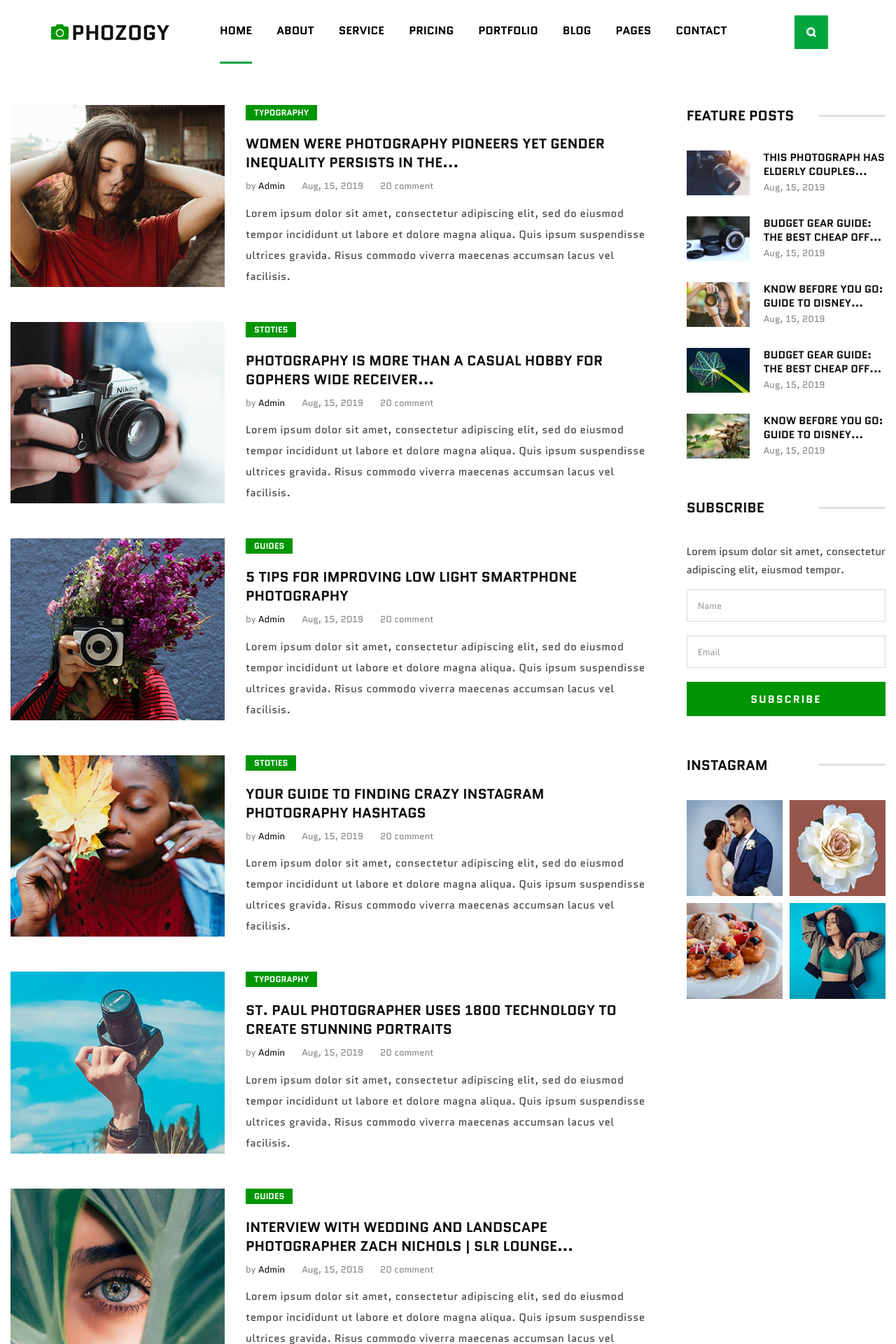
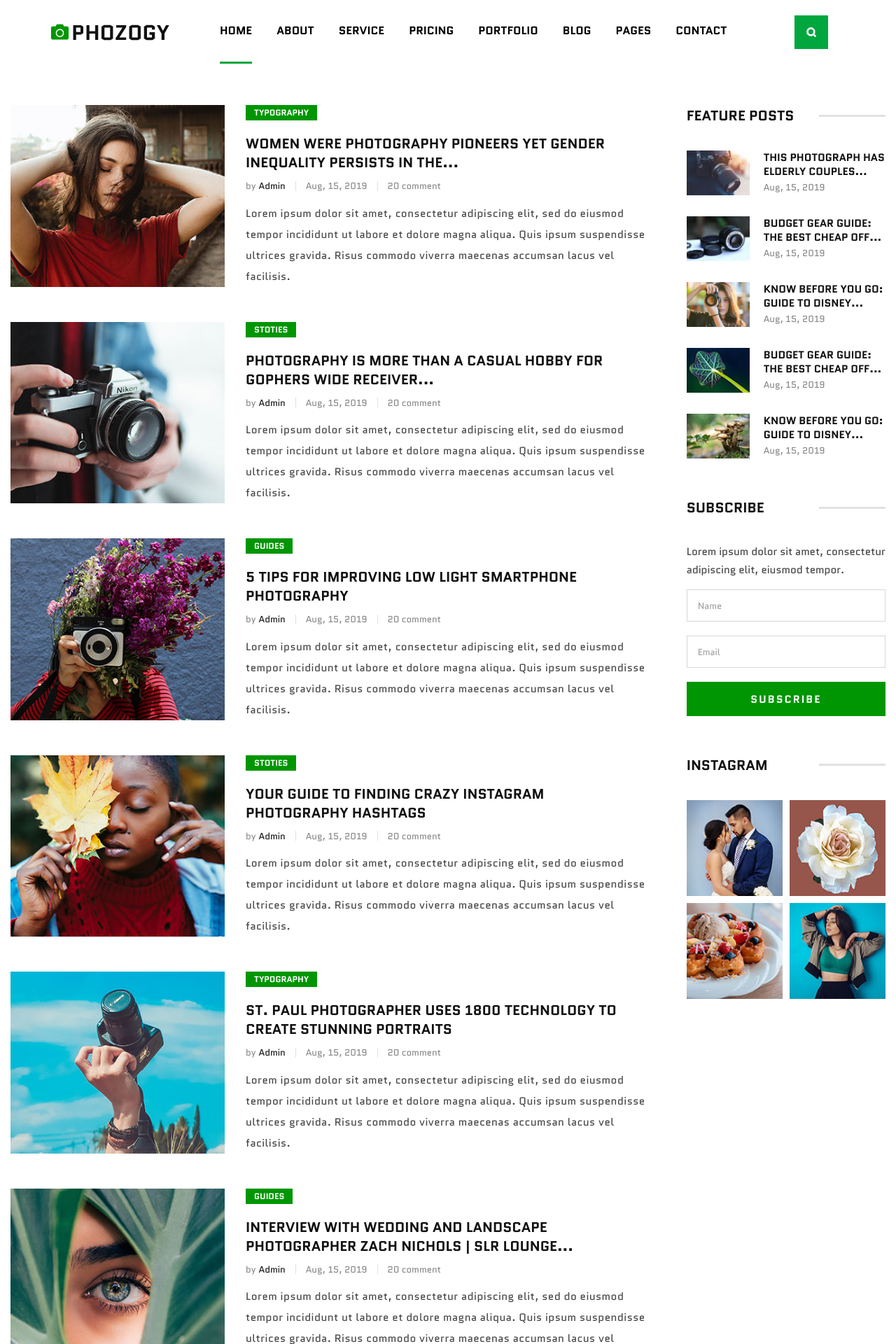
Before and after one commit to VISHNU-M123/PHOZOGY, a React (Vite) app in the folder frontend/: page /blog in a window 1280 px wide. Shown: the top 1920 px of the page at 70% size. Built offline with nearby package versions, Linux system fonts and the light colour scheme; no server answers.

Commit message:
blog completed

```diff
--- a/frontend/src/pages/Blog.jsx
+++ b/frontend/src/pages/Blog.jsx
@@ -35,11 +35,13 @@ const Blog = () => {
                         </div>
                         <div className='pt-[30px] md:pt-0'>
                             <div className='text-white text-[12px] font-[600] bg-[#009603] py-[2px] px-[12px] w-fit'>TYPOGRAPHY</div>
-                            <h1 className='mt-[20px] mb-[10px] text-[#111111] font-[700] text-[20px] leading-[27px]'>WOMEN WERE PHOTOGRAPHY PIONEERS YET GENDER INEQUALITY PERSISTS IN THE...</h1>
-                            <ul className='mb-[14px] flex'>
-                                <li className='text-[#888888] text-[13px] mr-[24px]'>by <span className='text-[#111111]'>Admin</span></li>
-                                <li className='text-[#888888] text-[13px] mr-[24px]'>Aug, 15, 2019</li>
-                                <li className='text-[#888888] text-[13px] mr-0'>20 comment</li>
+                            <h1 className='mt-[20px] mb-[10px] text-[#111111] font-[700] text-[20px] leading-[27px] cursor-pointer'>WOMEN WERE PHOTOGRAPHY PIONEERS YET GENDER INEQUALITY PERSISTS IN THE...</h1>
+                            <ul className='mb-[14px] flex items-center text-[13px] text-[#888888]'>
+                                <li className="flex items-center mr-[14px]">by <span className='text-[#111111] ml-1'>Admin</span></li>
+                                <li className="w-[1px] h-[14px] bg-[#e1e1e1] mr-[14px]"></li>
+                                <li className="mr-[14px]">Aug, 15, 2019</li>
+                                <li className="w-[1px] h-[14px] bg-[#e1e1e1] mr-[14px]"></li>
+                                <li className="mr-0">20 comment</li>
                             </ul>
                             <p className='text-[#444444] leading-[30px] text-[15px] font-[400] tracking-[0.5px]'>Lorem ipsum dolor sit amet, consectetur adipiscing elit, sed do eiusmod tempor incididunt ut labore et dolore magna aliqua. Quis ipsum suspendisse ultrices gravida. Risus commodo viverra maecenas accumsan lacus vel facilisis.</p>
                         </div>
@@ -52,11 +54,13 @@ const Blog = () => {
                         </div>
                         <div className='pt-[30px] md:pt-0'>
                             <div className='text-white text-[12px] font-[600] bg-[#009603] py-[2px] px-[12px] w-fit'>STOTIES</div>
-                            <h1 className='mt-[20px] mb-[10px] text-[#111111] font-[700] text-[20px] leading-[27px]'>PHOTOGRAPHY IS MORE THAN A CASUAL HOBBY FOR GOPHERS WIDE RECEIVER...</h1>
-                            <ul className='mb-[14px] flex'>
-                                <li className='text-[#888888] text-[13px] mr-[24px]'>by <span className='text-[#111111]'>Admin</span></li>
-                                <li className='text-[#888888] text-[13px] mr-[24px]'>Aug, 15, 2019</li>
-                                <li className='text-[#888888] text-[13px] mr-0'>20 comment</li>
+                            <h1 className='mt-[20px] mb-[10px] text-[#111111] font-[700] text-[20px] leading-[27px] cursor-pointer'>PHOTOGRAPHY IS MORE THAN A CASUAL HOBBY FOR GOPHERS WIDE RECEIVER...</h1>
+                            <ul className='mb-[14px] flex items-center text-[13px] text-[#888888]'>
+                                <li className="flex items-center mr-[14px]">by <span className='text-[#111111] ml-1'>Admin</span></li>
+                                <li className="w-[1px] h-[14px] bg-[#e1e1e1] mr-[14px]"></li>
+                                <li className="mr-[14px]">Aug, 15, 2019</li>
+                                <li className="w-[1px] h-[14px] bg-[#e1e1e1] mr-[14px]"></li>
+                                <li className="mr-0">20 comment</li>
                             </ul>
                             <p className='text-[#444444] leading-[30px] text-[15px] font-[400] tracking-[0.5px]'>Lorem ipsum dolor sit amet, consectetur adipiscing elit, sed do eiusmod tempor incididunt ut labore et dolore magna aliqua. Quis ipsum suspendisse ultrices gravida. Risus commodo viverra maecenas accumsan lacus vel facilisis.</p>
                         </div>
@@ -69,11 +73,13 @@ const Blog = () => {
                         </div>
                         <div className='pt-[30px] md:pt-0'>
                             <div className='text-white text-[12px] font-[600] bg-[#009603] py-[2px] px-[12px] w-fit'>GUIDES</div>
-                            <h1 className='mt-[20px] mb-[10px] text-[#111111] font-[700] text-[20px] leading-[27px]'>5 TIPS FOR IMPROVING LOW LIGHT SMARTPHONE PHOTOGRAPHY</h1>
-                            <ul className='mb-[14px] flex'>
-                                <li className='text-[#888888] text-[13px] mr-[24px]'>by <span className='text-[#111111]'>Admin</span></li>
-                                <li className='text-[#888888] text-[13px] mr-[24px]'>Aug, 15, 2019</li>
-                                <li className='text-[#888888] text-[13px] mr-0'>20 comment</li>
+                            <h1 className='mt-[20px] mb-[10px] text-[#111111] font-[700] text-[20px] leading-[27px] cursor-pointer'>5 TIPS FOR IMPROVING LOW LIGHT SMARTPHONE PHOTOGRAPHY</h1>
+                            <ul className='mb-[14px] flex items-center text-[13px] text-[#888888]'>
+                                <li className="flex items-center mr-[14px]">by <span className='text-[#111111] ml-1'>Admin</span></li>
+                                <li className="w-[1px] h-[14px] bg-[#e1e1e1] mr-[14px]"></li>
+                                <li className="mr-[14px]">Aug, 15, 2019</li>
+                                <li className="w-[1px] h-[14px] bg-[#e1e1e1] mr-[14px]"></li>
+                                <li className="mr-0">20 comment</li>
                             </ul>
                             <p className='text-[#444444] leading-[30px] text-[15px] font-[400] tracking-[0.5px]'>Lorem ipsum dolor sit amet, consectetur adipiscing elit, sed do eiusmod tempor incididunt ut labore et dolore magna aliqua. Quis ipsum suspendisse ultrices gravida. Risus commodo viverra maecenas accumsan lacus vel facilisis.</p>
                         </div>
@@ -86,11 +92,13 @@ const Blog = () => {
                         </div>
                         <div className='pt-[30px] md:pt-0'>
                             <div className='text-white text-[12px] font-[600] bg-[#009603] py-[2px] px-[12px] w-fit'>STOTIES</div>
-                            <h1 className='mt-[20px] mb-[10px] text-[#111111] font-[700] text-[20px] leading-[27px]'>YOUR GUIDE TO FINDING CRAZY INSTAGRAM PHOTOGRAPHY HASHTAGS</h1>
-                            <ul className='mb-[14px] flex'>
-                                <li className='text-[#888888] text-[13px] mr-[24px]'>by <span className='text-[#111111]'>Admin</span></li>
-                                <li className='text-[#888888] text-[13px] mr-[24px]'>Aug, 15, 2019</li>
-                                <li className='text-[#888888] text-[13px] mr-0'>20 comment</li>
+                            <h1 className='mt-[20px] mb-[10px] text-[#111111] font-[700] text-[20px] leading-[27px] cursor-pointer'>YOUR GUIDE TO FINDING CRAZY INSTAGRAM PHOTOGRAPHY HASHTAGS</h1>
+                            <ul className='mb-[14px] flex items-center text-[13px] text-[#888888]'>
+                                <li className="flex items-center mr-[14px]">by <span className='text-[#111111] ml-1'>Admin</span></li>
+                                <li className="w-[1px] h-[14px] bg-[#e1e1e1] mr-[14px]"></li>
+                                <li className="mr-[14px]">Aug, 15, 2019</li>
+                                <li className="w-[1px] h-[14px] bg-[#e1e1e1] mr-[14px]"></li>
+                                <li className="mr-0">20 comment</li>
                             </ul>
                             <p className='text-[#444444] leading-[30px] text-[15px] font-[400] tracking-[0.5px]'>Lorem ipsum dolor sit amet, consectetur adipiscing elit, sed do eiusmod tempor incididunt ut labore et dolore magna aliqua. Quis ipsum suspendisse ultrices gravida. Risus commodo viverra maecenas accumsan lacus vel facilisis.</p>
                         </div>
@@ -103,11 +111,13 @@ const Blog = () => {
                         </div>
                         <div className='pt-[30px] md:pt-0'>
                             <div className='text-white text-[12px] font-[600] bg-[#009603] py-[2px] px-[12px] w-fit'>TYPOGRAPHY</div>
-                            <h1 className='mt-[20px] mb-[10px] text-[#111111] font-[700] text-[20px] leading-[27px]'>ST. PAUL PHOTOGRAPHER USES 1800 TECHNOLOGY TO CREATE STUNNING PORTRAITS</h1>
-                            <ul className='mb-[14px] flex'>
-                                <li className='text-[#888888] text-[13px] mr-[24px]'>by <span className='text-[#111111]'>Admin</span></li>
-                                <li className='text-[#888888] text-[13px] mr-[24px]'>Aug, 15, 2019</li>
-                                <li className='text-[#888888] text-[13px] mr-0'>20 comment</li>
+                            <h1 className='mt-[20px] mb-[10px] text-[#111111] font-[700] text-[20px] leading-[27px] cursor-pointer'>ST. PAUL PHOTOGRAPHER USES 1800 TECHNOLOGY TO CREATE STUNNING PORTRAITS</h1>
+                            <ul className='mb-[14px] flex items-center text-[13px] text-[#888888]'>
+                                <li className="flex items-center mr-[14px]">by <span className='text-[#111111] ml-1'>Admin</span></li>
+                                <li className="w-[1px] h-[14px] bg-[#e1e1e1] mr-[14px]"></li>
+                                <li className="mr-[14px]">Aug, 15, 2019</li>
+                                <li className="w-[1px] h-[14px] bg-[#e1e1e1] mr-[14px]"></li>
+                                <li className="mr-0">20 comment</li>
                             </ul>
                             <p className='text-[#444444] leading-[30px] text-[15px] font-[400] tracking-[0.5px]'>Lorem ipsum dolor sit amet, consectetur adipiscing elit, sed do eiusmod tempor incididunt ut labore et dolore magna aliqua. Quis ipsum suspendisse ultrices gravida. Risus commodo viverra maecenas accumsan lacus vel facilisis.</p>
                         </div>
@@ -120,11 +130,13 @@ const Blog = () => {
                         </div>
                         <div className='pt-[30px] md:pt-0'>
                             <div className='text-white text-[12px] font-[600] bg-[#009603] py-[2px] px-[12px] w-fit'>GUIDES</div>
-                            <h1 className='mt-[20px] mb-[10px] text-[#111111] font-[700] text-[20px] leading-[27px]'>INTERVIEW WITH WEDDING AND LANDSCAPE PHOTOGRAPHER ZACH NICHOLS | SLR LOUNGE...</h1>
-                            <ul className='mb-[14px] flex'>
-                                <li className='text-[#888888] text-[13px] mr-[24px]'>by <span className='text-[#111111]'>Admin</span></li>
-                                <li className='text-[#888888] text-[13px] mr-[24px]'>Aug, 15, 2019</li>
-                                <li className='text-[#888888] text-[13px] mr-0'>20 comment</li>
+                            <h1 className='mt-[20px] mb-[10px] text-[#111111] font-[700] text-[20px] leading-[27px] cursor-pointer'>INTERVIEW WITH WEDDING AND LANDSCAPE PHOTOGRAPHER ZACH NICHOLS | SLR LOUNGE...</h1>
+                            <ul className='mb-[14px] flex items-center text-[13px] text-[#888888]'>
+                                <li className="flex items-center mr-[14px]">by <span className='text-[#111111] ml-1'>Admin</span></li>
+                                <li className="w-[1px] h-[14px] bg-[#e1e1e1] mr-[14px]"></li>
+                                <li className="mr-[14px]">Aug, 15, 2019</li>
+                                <li className="w-[1px] h-[14px] bg-[#e1e1e1] mr-[14px]"></li>
+                                <li className="mr-0">20 comment</li>
                             </ul>
                             <p className='text-[#444444] leading-[30px] text-[15px] font-[400] tracking-[0.5px]'>Lorem ipsum dolor sit amet, consectetur adipiscing elit, sed do eiusmod tempor incididunt ut labore et dolore magna aliqua. Quis ipsum suspendisse ultrices gravida. Risus commodo viverra maecenas accumsan lacus vel facilisis.</p>
                         </div>
@@ -209,7 +221,7 @@ const Blog = () => {
                                 <form action="">
                                     <input className='text-[#444444] text-[13px] w-full pl-[15px] mb-[20px] h-[46px] border border-[#d7d7d7] outline-none' type="text" placeholder='Name' />
                                     <input className='text-[#444444] text-[13px] w-full pl-[15px] mb-[20px] h-[46px] border border-[#d7d7d7] outline-none' type="email" placeholder='Email' />
-                                    <button className='w-full text-[#ffffff] text-[15px] font-[700] tracking-[2px] bg-[#009603] pt-[14px] pb-[12px] px-[30px]'>SUBSCRIBE</button>
+                                    <button className='w-full text-[#ffffff] text-[15px] font-[700] tracking-[2px] bg-[#009603] pt-[14px] pb-[12px] px-[30px] cursor-pointer'>SUBSCRIBE</button>
                                 </form>
                             </div>
                         </div>
```
